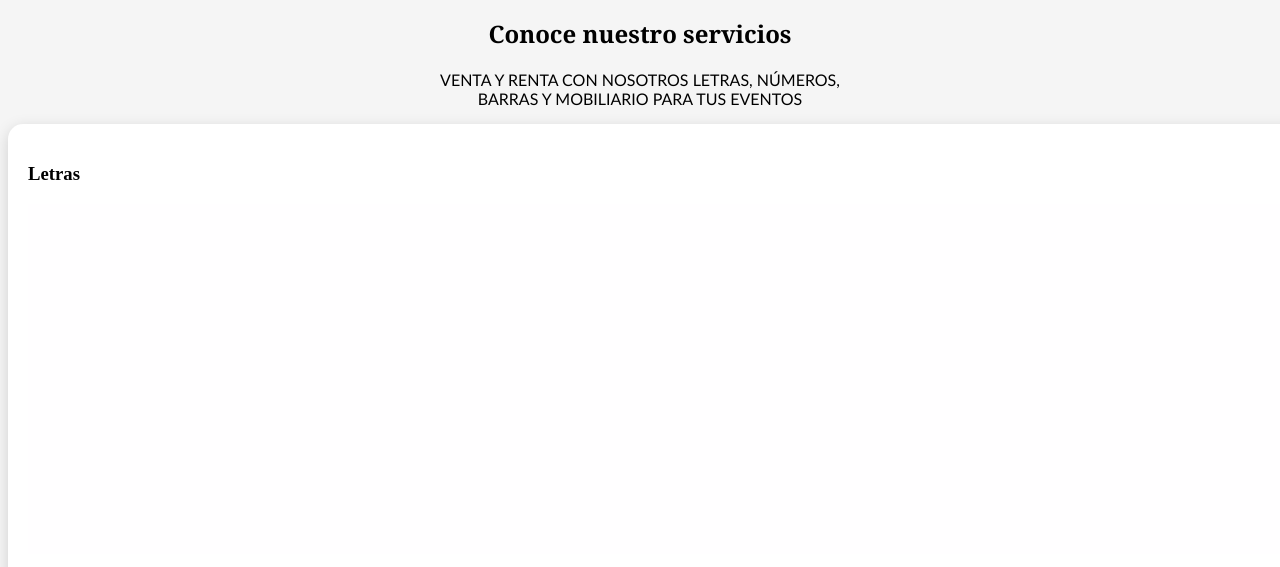
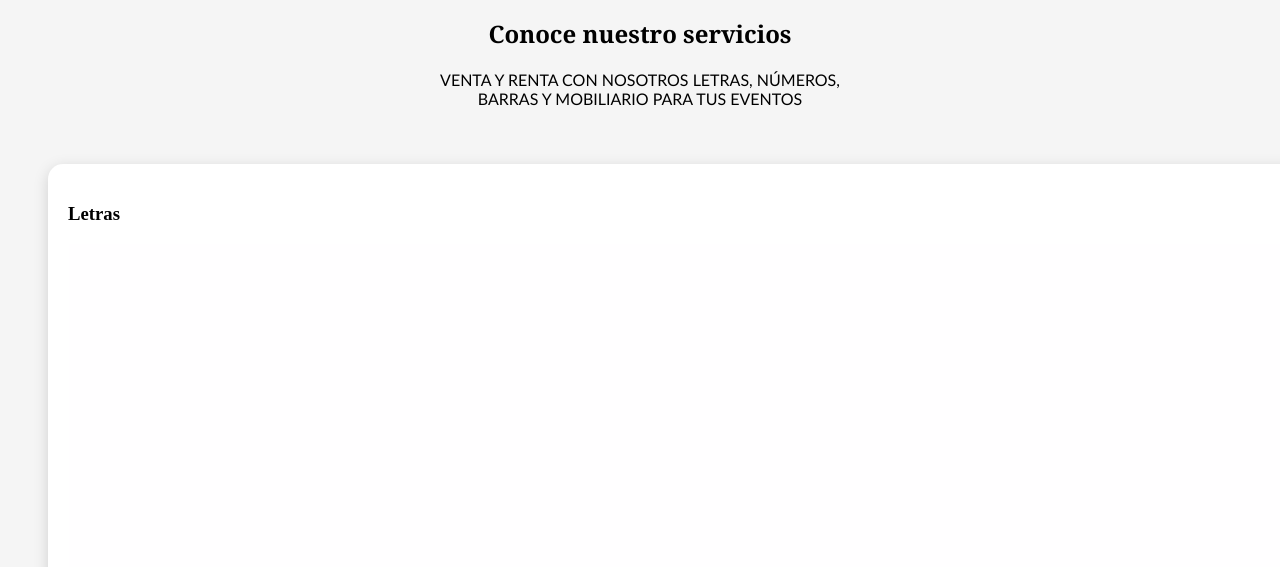
Before and after one commit to AngelSantiag085/mobiliario-pagina, a plain HTML site: page index.html in a window 1280 px wide. Shown: the part 226-793 px from the top of the page. Drawn offline with nearby package versions, Linux system fonts and the light colour scheme.

Commit message:
Add files via upload
se agregaron cambios al tamaño de imagen

```diff
--- a/style.css
+++ b/style.css
@@ -53,15 +53,23 @@ body {
     text-transform: uppercase;
     font-family: 'Gill Sans', 'Gill Sans MT', Calibri, 'Trebuchet MS', sans-serif;
 }
+.servicios{
+    display: flex;
+    flex-direction: column;
+    gap: 20px;
+    width: 100%;
+    box-sizing: border-box;
+    padding: 15px;
+}
 .swiper{
     width: 100%;
     height: 250px;
-    max-width: 100%;
     overflow: hidden;
+    position: relative;
     box-sizing: border-box;
 }
 
-.swiper img{
+.swiper-slide img{
     width: 100%;
     height: 100%;
     object-fit: cover;
@@ -86,9 +94,22 @@ body {
     padding: 20px;
     box-shadow: 0 4px 15px rgba(0, 0, 0, .15);
     transition: .3s;
+    width: 100%;
+    box-sizing: border-box;
 }
 .card-servicio:hover{
     transform: translateY(-8px);
+}
+@media (min-width: 768px) {
+    .servicios{
+        display: grid;
+        grid-template-columns: repeat(4, 1fr);
+        column-gap: 1rem;
+        padding: 40px;
+    }
+    .swiper{
+        height: 350px;
+    }
 }
 .contacto {
     text-align: center;
```
